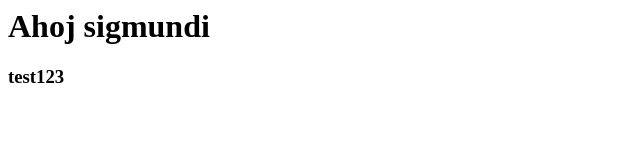
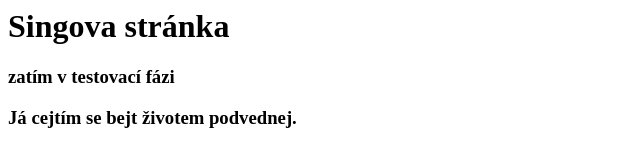
Before and after one commit to singousek/singousek.github.io, a plain HTML site: page index.html in a window 1280 px wide. Shown: the whole page, without its empty margins (0-640 px from the left). Drawn offline with Linux system fonts and the light colour scheme.

Commit message:
Update index.html
přidávání textu

```diff
--- a/index.html
+++ b/index.html
@@ -1,9 +1,10 @@
 <html>
   <head>
-    <title>stejně jako milule</title>
+    <title>Sněženky a bledule, stejně jako minule</title>
   </head>
   <body>
-    <h1>Ahoj sigmundi</h1>
-    <h3>test123</h3>
+    <h1>Singova stránka</h1>
+    <h3>zatím v testovací fázi</h3>
+    <h3>Já cejtím se bejt životem podvednej.</h3>
   </body>
 </html>
```
